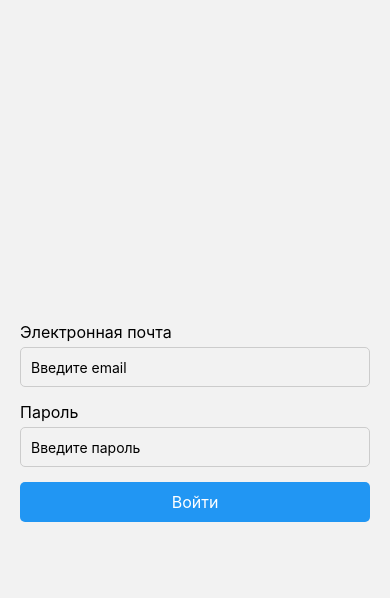
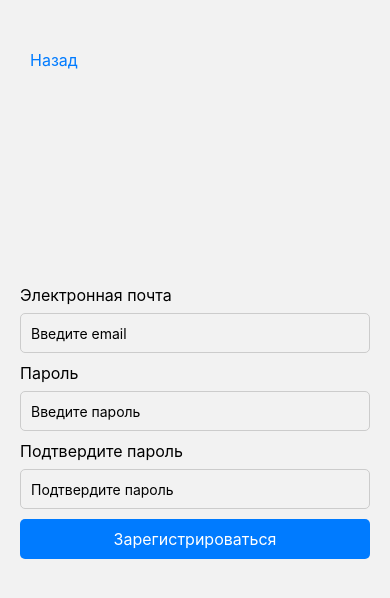
Before and after one commit to Kasyanov-git/audioGid_, a React Native app: screen /AuthRegister in a window 390 px wide. Shown: the top 598 px of the page. Built offline with nearby package versions, Linux system fonts and the light colour scheme; what react-native-yamap would draw is missing.

Commit message:
registration screen

```diff
--- a/Navigate.tsx
+++ b/Navigate.tsx
@@ -8,95 +8,8 @@ import MapScreen from './ui/screens/MapScreen';
 import NavigatorScreen from './ui/screens/NavigatorScreen';
 import ProfileScreen from './ui/screens/ProfileScreen';
 import AuthLoginScreen from './ui/screens/Security/AuthLoginScreen';
+import AuthRegisterScreen from './ui/screens/Security/AuthRegisterScreen';
 import { createBottomTabNavigator } from '@react-navigation/bottom-tabs';
-
-// const MyTabBar: React.FC<BottomTabBarProps> = ({ state, descriptors, navigation }) => {
-//   const { colors } = useTheme();
-//   const { buildHref } = useLinkBuilder();
-
-//   return (
-//     <View style={styles.container}>
-//       {state.routes.map((route, index) => {
-//         const { options } = descriptors[route.key];
-//         const label =
-//           options.tabBarLabel !== undefined
-//             ? options.tabBarLabel
-//             : options.title ?? route.name;
-
-//         const isFocused = state.index === index;
-
-//         const onPress = () => {
-//           const event = navigation.emit({
-//             type: 'tabPress',
-//             target: route.key,
-//             canPreventDefault: true,
-//           });
-
-//           if (!isFocused && !event.defaultPrevented) {
-//             navigation.navigate(route.name, route.params);
-//           }
-//         };
-
-//         const onLongPress = () => {
-//           navigation.emit({
-//             type: 'tabLongPress',
-//             target: route.key,
-//           });
-//         };
-
-//         return (
-//           <PlatformPressable
-//             key={route.key}
-//             href={buildHref(route.name, route.params)}
-//             accessibilityState={isFocused ? { selected: true } : {}}
-//             accessibilityLabel={options.tabBarAccessibilityLabel}
-//             testID={options.tabBarButtonTestID}
-//             onPress={onPress}
-//             onLongPress={onLongPress}
-//             style={styles.button}
-//           >
-//             <Text style={{ color: isFocused ? colors.primary : colors.text }}>
-//                 {typeof label === 'function'
-//                     ? label({ focused: isFocused, color: colors.text, position: 'below-icon', children: '' })
-//                     : label}
-//             </Text>
-//           </PlatformPressable>
-//         );
-//       })}
-//     </View>
-//   );
-// };
-
-// const Tab = createBottomTabNavigator();
-
-// const Navigate: React.FC = () => {
-//   return (
-//     <NavigationContainer>
-//         <Tab.Navigator tabBar={(props) => <MyTabBar {...props} />}>
-//             <Tab.Screen name="Home" component={HomeScreen} />
-//             <Tab.Screen name="Map" component={MapScreen} />
-//             <Tab.Screen name="Navigator" component={NavigatorScreen} />
-//             <Tab.Screen name="Profile" component={ProfileScreen} />
-//         </Tab.Navigator>
-//     </NavigationContainer>
-//   );
-// };
-
-// const styles = StyleSheet.create({
-//   container: {
-//     flexDirection: 'row',
-//     backgroundColor: '#fff',
-//   },
-//   button: {
-//     flex: 1,
-//     alignItems: 'center',
-//     padding: 10,
-//   },
-// });
-
-// export default Navigate;
-
-
 
 const Tab = createBottomTabNavigator();
 const Stack = createNativeStackNavigator();
@@ -149,11 +62,21 @@ const Navigate: React.FC = () => {
     <NavigationContainer>
       <Stack.Navigator screenOptions={{ headerShown: false }}>
         {!isAuthenticated ? (
-          <Stack.Screen name="Auth">
-            {(props) => (
-              <AuthLoginScreen {...props} onLogin={() => setIsAuthenticated(true)} />
-            )}
-          </Stack.Screen>
+          <>
+            <Stack.Screen name="Auth">
+              {(props) => (
+                <AuthLoginScreen {...props} onLogin={() => setIsAuthenticated(true)} />
+              )}
+            </Stack.Screen>
+            <Stack.Screen name="AuthRegister">
+              {(props) => (
+                <AuthRegisterScreen
+                  {...props}
+                  onRegister={() => props.navigation.navigate('Auth')}
+                />
+              )}
+            </Stack.Screen>
+          </>
         ) : (
           <Stack.Screen name="MainApp" component={MainApp} />
         )}
--- a/ui/components/Map.tsx
+++ b/ui/components/Map.tsx
@@ -1,5 +1,5 @@
 import React, { useState, useEffect } from 'react';
-import { StyleSheet, PermissionsAndroid, Platform, View, SafeAreaView, Text } from 'react-native';
+import { StyleSheet, PermissionsAndroid, Platform, View, SafeAreaView, Text, Image } from 'react-native';
 import Geolocation from 'react-native-geolocation-service';
 import { YaMap, Marker } from 'react-native-yamap';
 
@@ -61,6 +61,9 @@ function Map(): React.JSX.Element {
     <View style={styles.mapContainer}>
       <YaMap
         showUserPosition={true}
+        userLocationIcon={require('../../assets/images/geoposition.png')}
+        scrollGesturesEnabled={true}
+        zoomGesturesEnabled={true}
         rotateGesturesEnabled={false}
         nightMode={false}
         initialRegion={{
@@ -77,7 +80,12 @@ function Map(): React.JSX.Element {
               lat: currentPosition.lat,
               lon: currentPosition.lon,
             }}
-            scale={8}
+            children={
+              <Image
+              source={require('../../assets/images/geoposition.png')}
+              style={styles.marker}
+            />
+            }
           />
         )}
       </YaMap>
@@ -97,6 +105,10 @@ const styles = StyleSheet.create({
     flex: 1,
     backgroundColor: '#FFFFFF',
   },
+  marker: {
+    width: 40,
+    height: 40,
+  },
 });
 
 export default Map;
--- a/ui/screens/HomeScreen.tsx
+++ b/ui/screens/HomeScreen.tsx
@@ -6,17 +6,14 @@ function HomeScreen(): React.JSX.Element {
 
   return (
     <SafeAreaView style={styles.safeArea}>
-      <View style={styles.textContainer}>
-        <Text style={styles.textStyle}>Hello, World!</Text>
-      </View>
       <View style={styles.mapComponent}>
         <Map />
       </View>
-      <View style={styles.buttonContainer}>
+      {/* <View style={styles.buttonContainer}>
         <Pressable style={styles.button}>
           <Text style={styles.buttonText}>GO!</Text>
         </Pressable>
-      </View>
+      </View> */}
     </SafeAreaView>
   );
 }
--- a/ui/screens/Security/AuthLoginScreen.tsx
+++ b/ui/screens/Security/AuthLoginScreen.tsx
@@ -5,9 +5,10 @@ const defaultUser = { email: 'user@example.com', password: 'password123' };
 
 interface AuthLoginScreenProps {
     onLogin?: () => void;
+    navigation?: any;
   }
 
-const AuthLoginScreen: React.FC<AuthLoginScreenProps> = ({ onLogin }) => {
+const AuthLoginScreen: React.FC<AuthLoginScreenProps> = ({ onLogin, navigation }) => {
   const [email, setEmail] = useState('');
   const [password, setPassword] = useState('');
 
@@ -50,18 +51,6 @@ const AuthLoginScreen: React.FC<AuthLoginScreenProps> = ({ onLogin }) => {
         onChangeText={setPassword}
         secureTextEntry
       />
-      {/* <Pressable
-        style={({ pressed }) => [
-          styles.button,
-          pressed && { opacity: 0.7 },
-          loading && { backgroundColor: '#aaa' },
-        ]}
-        onPress={!loading ? loginFunc : undefined}
-      >
-        <Text style={styles.buttonText}>
-          {loading ? 'Загрузка...' : 'Войти'}
-        </Text>
-      </Pressable> */}
       <Pressable
         style={({ pressed }) => [
           styles.button,
@@ -75,9 +64,12 @@ const AuthLoginScreen: React.FC<AuthLoginScreenProps> = ({ onLogin }) => {
           <Text style={styles.buttonText}>Войти</Text>
         )}
       </Pressable>
+      <Pressable style={styles.buttonRegister}>
+        <Text style={styles.registerText} onPress={() => navigation.navigate('AuthRegister')}>Зарегистрироваться</Text>
+      </Pressable>
     </View>
   );
-}
+};
 
 const styles = StyleSheet.create({
   container: {
@@ -102,11 +94,22 @@ const styles = StyleSheet.create({
     padding: 10,
     borderRadius: 5,
     alignItems: 'center',
+    marginBottom: 15,
   },
   buttonText: {
     color: '#fff',
     fontSize: 16,
   },
+  registerText: {
+    color: '#fff',
+    fontSize: 16,
+  },
+  buttonRegister: {
+    backgroundColor: 'red',
+    padding: 10,
+    borderRadius: 5,
+    alignItems: 'center',
+  },
 });
 
 export default AuthLoginScreen;
--- a/ui/screens/Security/AuthRegisterScreen.tsx
+++ b/ui/screens/Security/AuthRegisterScreen.tsx
@@ -0,0 +1,134 @@
+import React, { useState } from 'react';
+import {
+  View,
+  Text,
+  TextInput,
+  Pressable,
+  StyleSheet,
+  Alert,
+  ActivityIndicator,
+} from 'react-native';
+
+interface AuthRegisterScreenProps {
+  onRegister?: () => void;
+  navigation: any;
+}
+
+const AuthRegisterScreen: React.FC<AuthRegisterScreenProps> = ({ onRegister, navigation }) => {
+  const [email, setEmail] = useState('');
+  const [password, setPassword] = useState('');
+  const [confirmPassword, setConfirmPassword] = useState('');
+  const [loading, setLoading] = useState(false);
+
+  const registerFunc = () => {
+    if (!email || !password || !confirmPassword) {
+      Alert.alert('Ошибка', 'Заполните все поля');
+      return;
+    }
+
+    if (password !== confirmPassword) {
+      Alert.alert('Ошибка', 'Пароли не совпадают');
+      return;
+    }
+
+    setLoading(true);
+    setTimeout(() => {
+      Alert.alert('Успешная регистрация');
+      if (onRegister) {
+        onRegister();
+      }
+      navigation.navigate('Auth');
+      setLoading(false);
+    }, 1000);
+  };
+
+  return (
+    <View style={styles.container}>
+      <Text style={styles.label}>Электронная почта</Text>
+      <TextInput
+        style={styles.input}
+        placeholder="Введите email"
+        value={email}
+        onChangeText={setEmail}
+        autoCapitalize="none"
+      />
+      <Text style={styles.label}>Пароль</Text>
+      <TextInput
+        style={styles.input}
+        placeholder="Введите пароль"
+        value={password}
+        onChangeText={setPassword}
+        secureTextEntry
+      />
+      <Text style={styles.label}>Подтвердите пароль</Text>
+      <TextInput
+        style={styles.input}
+        placeholder="Подтвердите пароль"
+        value={confirmPassword}
+        onChangeText={setConfirmPassword}
+        secureTextEntry
+      />
+      <Pressable
+        style={({ pressed }) => [
+          styles.button,
+          pressed && { opacity: 0.7 },
+        ]}
+        onPress={!loading ? registerFunc : undefined}
+      >
+        {loading ? (
+          <ActivityIndicator color="#fff" />
+        ) : (
+          <Text style={styles.buttonText}>Зарегистрироваться</Text>
+        )}
+      </Pressable>
+      <Pressable
+        style={styles.backButton}
+        onPress={() => navigation.navigate('Auth')}
+      >
+        <Text style={styles.backButtonText}>Назад</Text>
+      </Pressable>
+    </View>
+  );
+};
+
+const styles = StyleSheet.create({
+  container: {
+    flex: 1,
+    padding: 20,
+    justifyContent: 'center',
+  },
+  label: {
+    fontSize: 16,
+    marginBottom: 8,
+  },
+  input: {
+    height: 40,
+    borderWidth: 1,
+    borderColor: '#ccc',
+    borderRadius: 5,
+    paddingHorizontal: 10,
+    marginBottom: 10,
+  },
+  button: {
+    backgroundColor: '#007BFF',
+    padding: 10,
+    borderRadius: 5,
+    alignItems: 'center',
+  },
+  buttonText: {
+    color: '#fff',
+    fontSize: 16,
+  },
+  backButton: {
+    position: 'absolute',
+    top: 40,
+    left: 20,
+    padding: 10,
+  },
+  backButtonText: {
+    fontSize: 16,
+    color: '#007bff',
+  },
+});
+
+export default AuthRegisterScreen;
```
Also changed, not shown: assets/images/geoposition.png (added), 1 other file (tests, documents, lock files or other folders).
